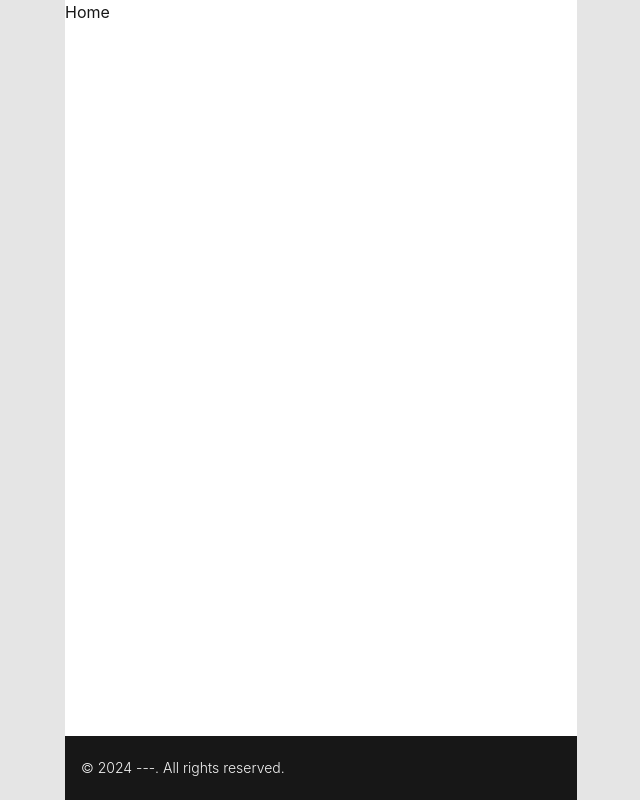
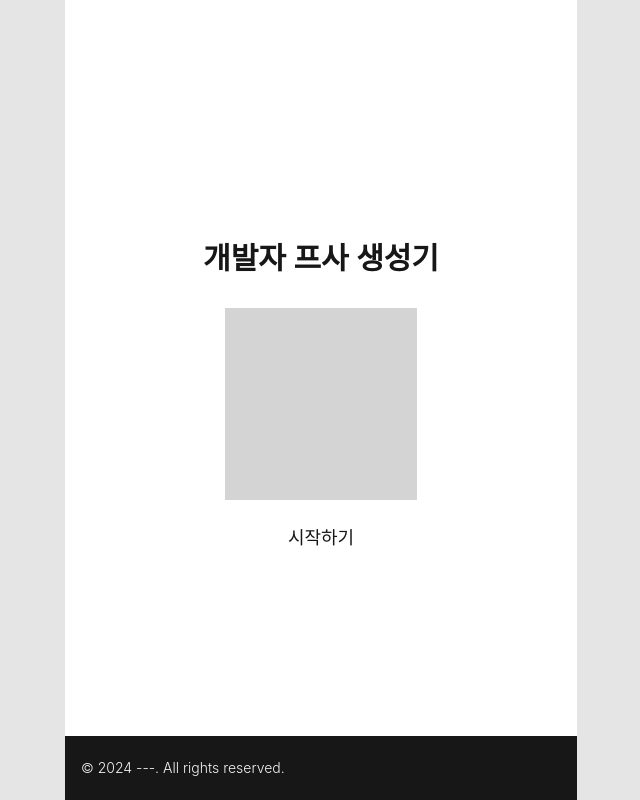
Before and after one commit to doodle-dev-avatar/doodle-dev-avatar-fe, a Next.js app: page / in a window 1280 px wide. Shown: the whole page, without its empty margins (319-959 px from the left). Built offline with nearby package versions, Linux system fonts and the light colour scheme; a web font is replaced by a local one.

Commit message:
feat: front page UI

```diff
--- a/src/app/page.tsx
+++ b/src/app/page.tsx
@@ -1,3 +1,20 @@
+import Link from 'next/link';
+import Flex from '@/components/Flex';
+import TitleText from '@/components/common/TitleText';
+import Button from '@/components/common/Button';
 export default function Home() {
-  return <div>Home</div>;
+  return (
+    <Flex
+      flexCol={true}
+      align="center"
+      justify="center"
+      className="justify-center h-full"
+    >
+      <TitleText text="개발자 프사 생성기" />
+      <div className="w-48 h-48 mt-8 bg-neutral-300" />
+      <Link href="/select/face">
+        <Button text="시작하기" className="pt-6 text-lg" />
+      </Link>
+    </Flex>
+  );
 }
```
